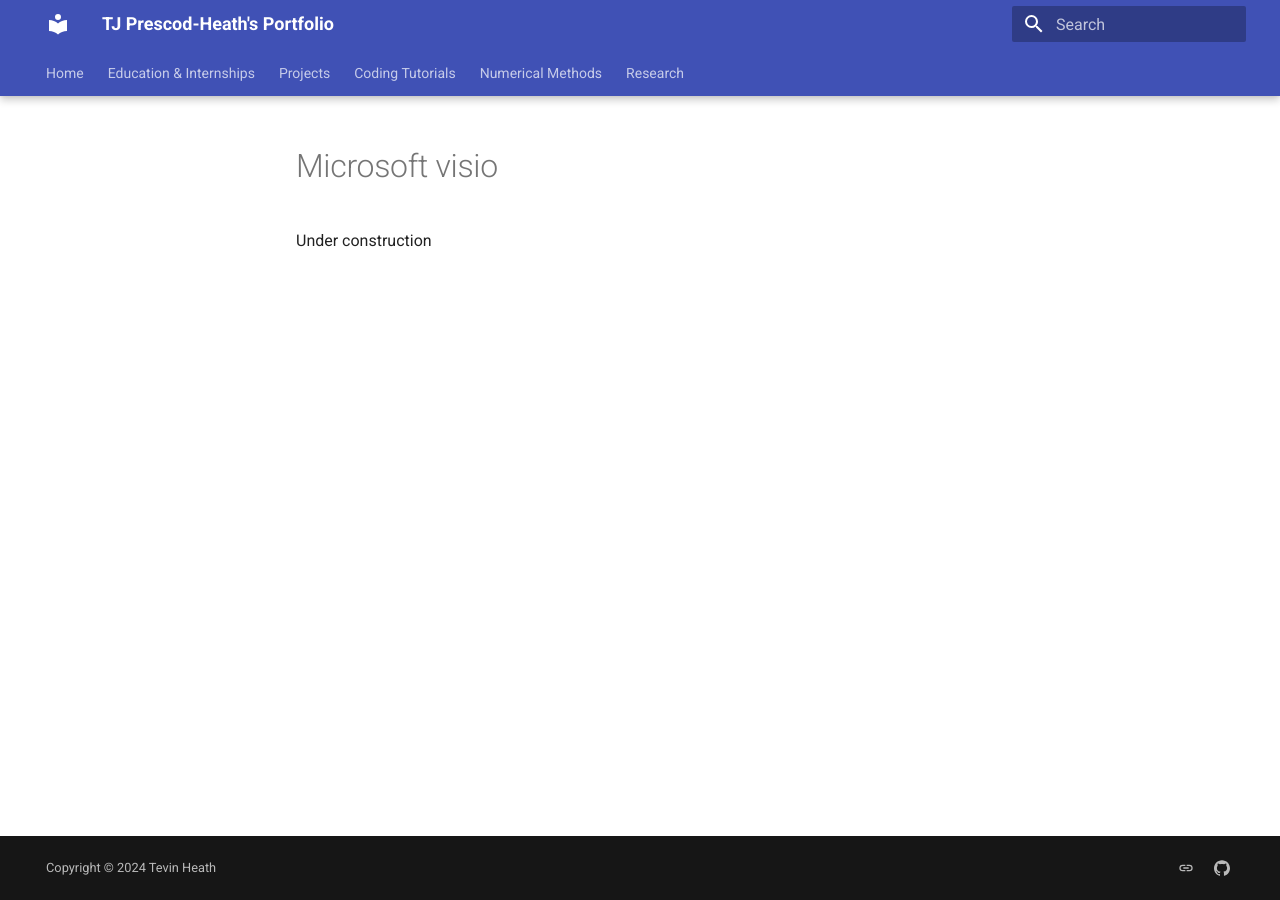
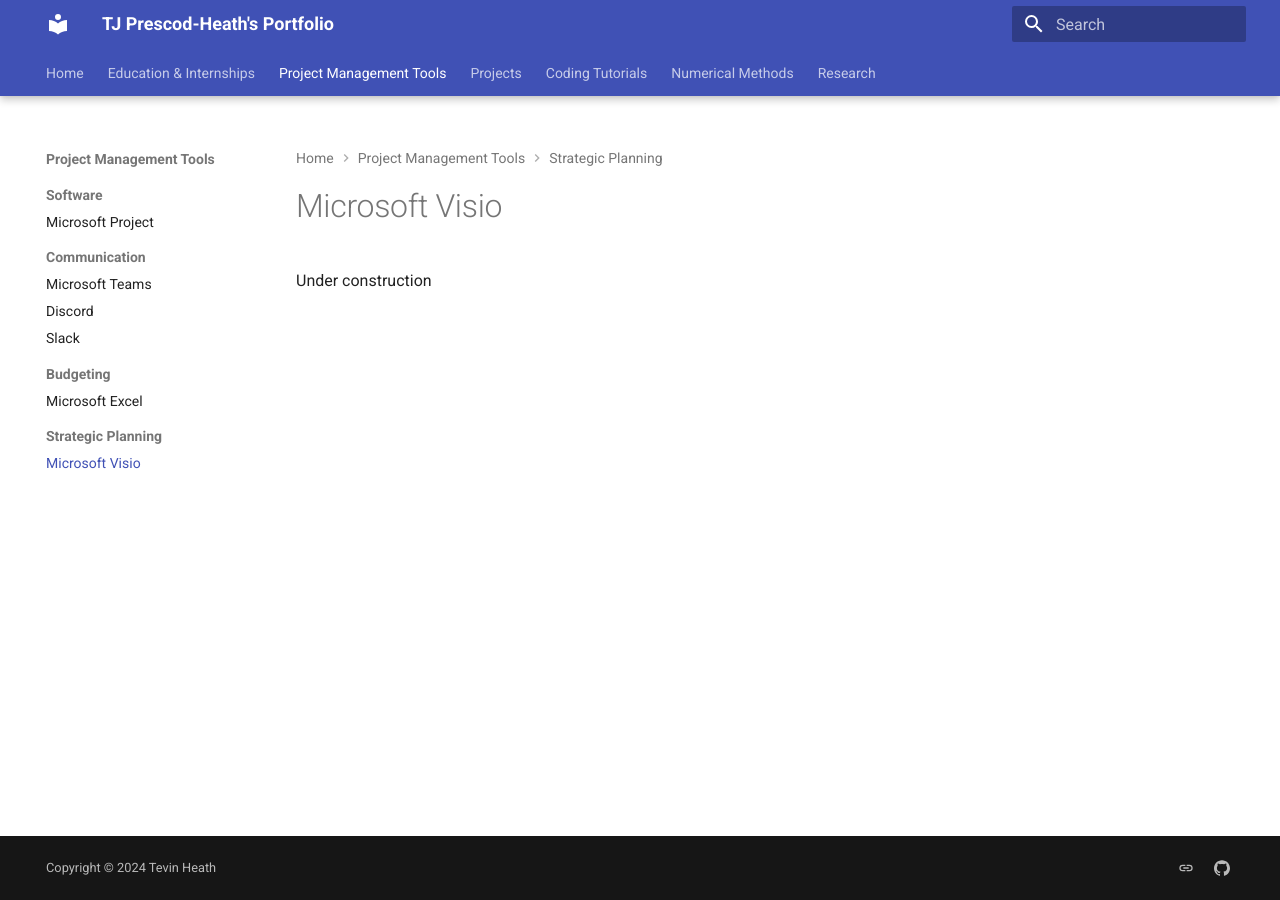
Before and after one commit to TevHeath/tevheath.github.io, an MkDocs documentation site: the page built from docs/pm_tools/Strategic-Planning/microsoft-visio.md, in a window 1280 px wide. Built offline with MkDocs 1.6.1 and Material for MkDocs 9.7.7, drawn with Linux system fonts in a browser that asks for light colours.

Commit message:
added the project management tabs

```diff
--- a/mkdocs.yml
+++ b/mkdocs.yml
@@ -82,16 +82,17 @@
   - Education & Internships:
     - Education: education/education.md
     - Internship: education/internships.md
-#  - Project Management Tools:
-#      - Project Management:
-#        - Microsoft Project:
-#        - Microsoft Teams:
-#        - Discord:
-#        - Slack:
-#      - Budgeting:
-#        - Microsoft Excel:
-#      - Strategic-Planning:
-#        - Microsoft Visio:
+  - Project Management Tools:
+      - Software:
+        - Microsoft Project: pm_tools/Project-Management/microsoft-project.md
+      - Communication:
+        - Microsoft Teams: pm_tools/Communication/microsoft-teams.md
+        - Discord: pm_tools/Communication/discord.md
+        - Slack: pm_tools/Communication/slack.md
+      - Budgeting:
+        - Microsoft Excel: pm_tools/Budgeting/microsoft-excel.md
+      - Strategic Planning:
+        - Microsoft Visio: pm_tools/Strategic-Planning/microsoft-visio.md
   - Projects:
       - Electrical CAD: projects/Electrical-CAD/Introduction-electrical-cad.md
       - PCB Design: projects/PCB-Design/Introduction-PCB-Design.md
```
